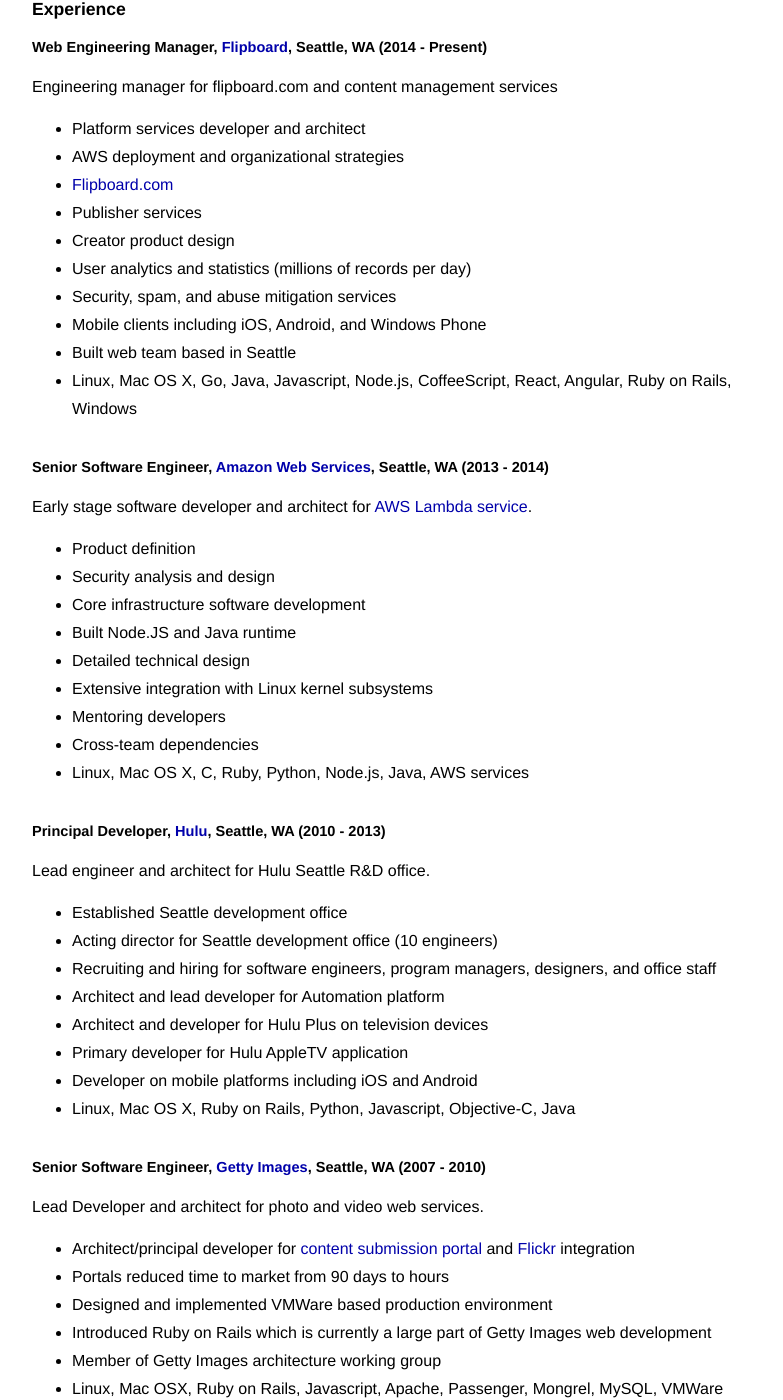
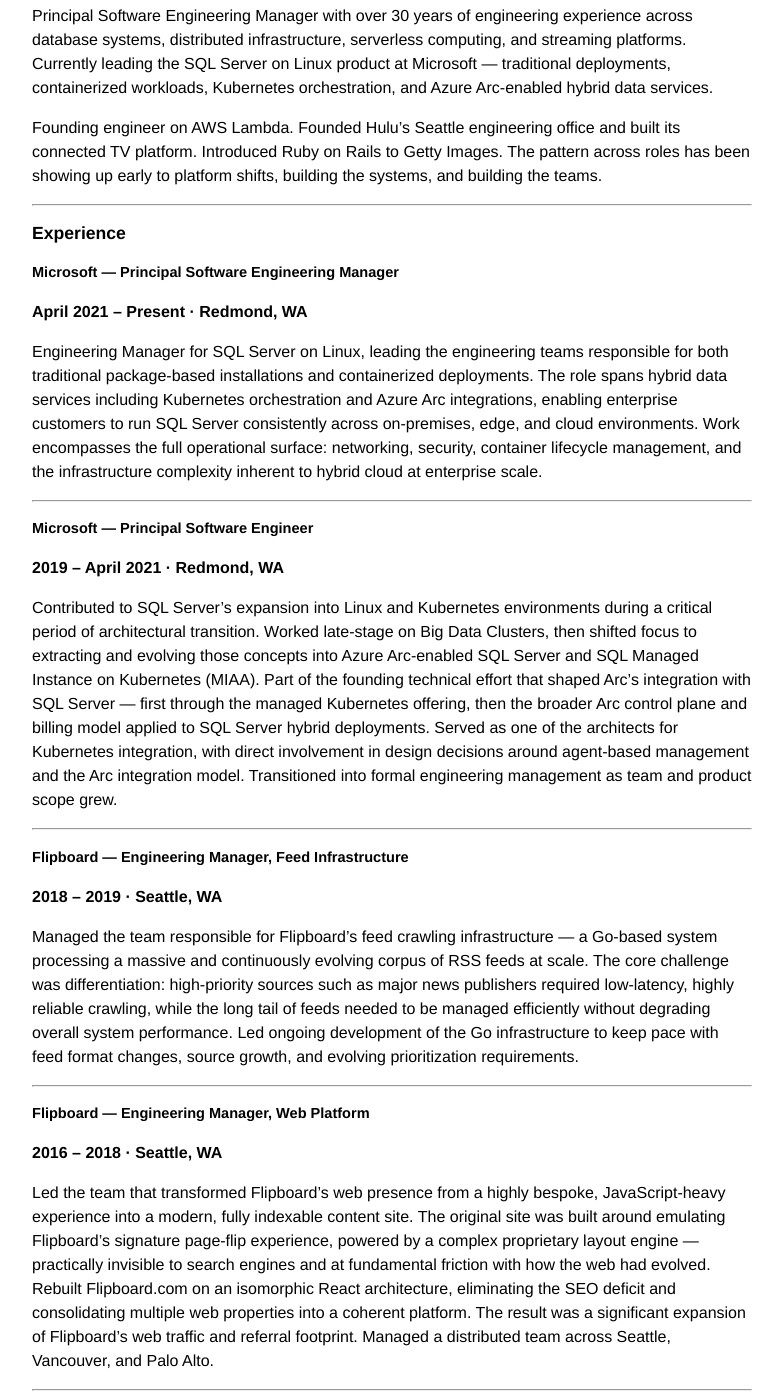
Before and after one commit to ascarter/ascarter.github.io, a Jekyll site: the page built from resume.md, in a window 1280 px wide and 1400 px high, scrolled down 277 px. Shown: the whole window, without its empty margins (248-1031 px from the left). Built offline with Jekyll 4.4.1, drawn with Linux system fonts in a browser that asks for light colours; our own code applies the rules of GitHub Pages for plain Markdown files; some of the changed text lies outside the part shown.

Commit message:
Updated resume 2026

```diff
--- a/resume.md
+++ b/resume.md
@@ -1,166 +1,128 @@
----
-layout: singlepage
-title: Andrew Carter
+# Andrew Carter
+
+[ascarter.dev](https://ascarter.dev) · [linkedin.com/in/ascarter70](https://linkedin.com/in/ascarter70) · [github.com/ascarter](https://github.com/ascarter)
+Snoqualmie, Washington
+
 ---
 
-# Andrew Carter
+## Summary
 
-*Snoqualmie, WA USA*
+Principal Software Engineering Manager with over 30 years of engineering experience across database systems, distributed infrastructure, serverless computing, and streaming platforms. Currently leading the SQL Server on Linux product at Microsoft — traditional deployments, containerized workloads, Kubernetes orchestration, and Azure Arc-enabled hybrid data services.
 
-[ascarter.dev][1]
-[github.com/ascarter][2]
+Founding engineer on AWS Lambda. Founded Hulu's Seattle engineering office and built its connected TV platform. Introduced Ruby on Rails to Getty Images. The pattern across roles has been showing up early to platform shifts, building the systems, and building the teams.
 
-> Experienced Engineering Manager with a history of working in the online media industry. Skilled in mobile applications, application servers, web applications, and cloud development.
+---
 
 ## Experience
 
-### Web Engineering Manager, [Flipboard][3], Seattle, WA (2014 - Present)
+### Microsoft — Principal Software Engineering Manager
+**April 2021 – Present · Redmond, WA**
 
-Engineering manager for flipboard.com and content management services
+Engineering Manager for SQL Server on Linux, leading the engineering teams responsible for both traditional package-based installations and containerized deployments. The role spans hybrid data services including Kubernetes orchestration and Azure Arc integrations, enabling enterprise customers to run SQL Server consistently across on-premises, edge, and cloud environments. Work encompasses the full operational surface: networking, security, container lifecycle management, and the infrastructure complexity inherent to hybrid cloud at enterprise scale.
 
-* Platform services developer and architect
-* AWS deployment and organizational strategies
-* [Flipboard.com][4]
-* Publisher services
-* Creator product design
-* User analytics and statistics (millions of records per day)
-* Security, spam, and abuse mitigation services
-* Mobile clients including iOS, Android, and Windows Phone
-* Built web team based in Seattle
-* Linux, Mac OS X, Go, Java, Javascript, Node.js, CoffeeScript, React, Angular, Ruby on Rails, Windows
+---
 
+### Microsoft — Principal Software Engineer
+**2019 – April 2021 · Redmond, WA**
 
-### Senior Software Engineer, [Amazon Web Services][5], Seattle, WA (2013 - 2014)
+Contributed to SQL Server's expansion into Linux and Kubernetes environments during a critical period of architectural transition. Worked late-stage on Big Data Clusters, then shifted focus to extracting and evolving those concepts into Azure Arc-enabled SQL Server and SQL Managed Instance on Kubernetes (MIAA). Part of the founding technical effort that shaped Arc's integration with SQL Server — first through the managed Kubernetes offering, then the broader Arc control plane and billing model applied to SQL Server hybrid deployments. Served as one of the architects for Kubernetes integration, with direct involvement in design decisions around agent-based management and the Arc integration model. Transitioned into formal engineering management as team and product scope grew.
 
-Early stage software developer and architect for [AWS Lambda service][6].
+---
 
-* Product definition
-* Security analysis and design
-* Core infrastructure software development
-* Built Node.JS and Java runtime
-* Detailed technical design
-* Extensive integration with Linux kernel subsystems
-* Mentoring developers
-* Cross-team dependencies
-* Linux, Mac OS X, C, Ruby, Python, Node.js, Java, AWS services
+### Flipboard — Engineering Manager, Feed Infrastructure
+**2018 – 2019 · Seattle, WA**
 
+Managed the team responsible for Flipboard's feed crawling infrastructure — a Go-based system processing a massive and continuously evolving corpus of RSS feeds at scale. The core challenge was differentiation: high-priority sources such as major news publishers required low-latency, highly reliable crawling, while the long tail of feeds needed to be managed efficiently without degrading overall system performance. Led ongoing development of the Go infrastructure to keep pace with feed format changes, source growth, and evolving prioritization requirements.
 
-### Principal Developer, [Hulu][7], Seattle, WA (2010 - 2013)
+---
 
-Lead engineer and architect for Hulu Seattle R&D office.
+### Flipboard — Engineering Manager, Web Platform
+**2016 – 2018 · Seattle, WA**
 
-* Established Seattle development office
-* Acting director for Seattle development office (10 engineers)
-* Recruiting and hiring for software engineers, program managers, designers, and office staff
-* Architect and lead developer for Automation platform
-* Architect and developer for Hulu Plus on television devices
-* Primary developer for Hulu AppleTV application
-* Developer on mobile platforms including iOS and Android
-* Linux, Mac OS X, Ruby on Rails, Python, Javascript, Objective-C, Java
+Led the team that transformed Flipboard's web presence from a highly bespoke, JavaScript-heavy experience into a modern, fully indexable content site. The original site was built around emulating Flipboard's signature page-flip experience, powered by a complex proprietary layout engine — practically invisible to search engines and at fundamental friction with how the web had evolved. Rebuilt Flipboard.com on an isomorphic React architecture, eliminating the SEO deficit and consolidating multiple web properties into a coherent platform. The result was a significant expansion of Flipboard's web traffic and referral footprint. Managed a distributed team across Seattle, Vancouver, and Palo Alto.
 
-### Senior Software Engineer, [Getty Images][8], Seattle, WA (2007 - 2010)
+---
 
-Lead Developer and architect for photo and video web services.
+### Flipboard — Senior Software Engineer
+**2014 – 2016 · Seattle, WA**
 
-* Architect/principal developer for [content submission portal][9] and [Flickr][10] integration
-* Portals reduced time to market from 90 days to hours
-* Designed and implemented VMWare based production environment
-* Introduced Ruby on Rails which is currently a large part of Getty Images web development
-* Member of Getty Images architecture working group
-* Linux, Mac OSX, Ruby on Rails, Javascript, Apache, Passenger, Mongrel, MySQL, VMWare
+Worked on publisher tools, analytics, and content quality systems spanning internal operations and external-facing publisher relationships. Built a unified internal tool platform that consolidated dozens of fragmented, ad-hoc backend utilities into a coherent system with shared code, consistent conventions, and centralized search. Also contributed to content quality systems responsible for filtering spam, unsafe content, and policy-violating material from the feed corpus.
 
+---
 
-### Director, RogueSheep, Seattle, WA (2007)
+### Amazon Web Services — Senior Software Engineer
+**2013 – 2014 · Seattle, WA**
 
-Server and web technology director
+Joined the Lambda team prior to public launch as a founding engineer on what would become AWS's serverless compute platform. Designed and implemented the Node.js runtime from scratch — the first language runtime the team shipped. Contributed to the core execution engine across its full scope: sandboxing model, invocation architecture, and container management layer.
 
-* Content workflow management system utilizing Adobe InDesign Server
-* Mac OS X, Cocoa, Carbon, C, C++, Objective-C, Ruby on Rails, Javascript
+---
 
+### Hulu — Principal Engineer
+**2012 – 2013 · Seattle, WA**
 
-### Software Developer/Architect, Jobster, Seattle, WA (2006 - 2007)
+Transitioned to an individual contributor role to continue development of the connected TV platform. Extended the device portfolio into new platforms including Nintendo and Xbox, building on the service layer and client architecture established during the prior period.
 
-* Performance and scale lead
-* Architect for Jobster Web Services using REST and XML/JSON formats
-* Backend services for recruiting, bulk mail, and social network
-* Database tuning and scaling modifications
-* Linux, Java, Ruby on Rails, Oracle, MySQL
+---
 
+### Hulu — Engineering Manager
+**2010 – 2012 · Seattle, WA**
 
-### Web Services Development Manager, Pure Networks, Seattle, WA (2005 - 2006)
+Founded Hulu's Seattle engineering office, recruited the initial team, and established the development operation that grew to roughly 10 engineers coordinating with the Los Angeles headquarters. Led the team responsible for Hulu's connected TV and streaming device platform — building the service layer and device clients that brought Hulu to non-web platforms during the first generation of the streaming device ecosystem. Worked directly with Apple to develop the Hulu AppleTV application, one of the earliest third-party integrations on the platform before Apple had published a public SDK. That collaboration was by invitation and the technical requirements the team surfaced directly influenced capabilities Apple subsequently built into the platform.
 
-Development manager for Pure Networks online services
+---
 
-* Managed team of five software developers
-* Managed cross-team dependencies with operations and client applications teams
-* Data center and service topologies
-* Released Network Magic 2.0 and 3.0
-* Windows, Mac OS X, Linux, Java, PHP, Tomcat, Hibernate, MySQL, Objective-C, C
+### Getty Images — Senior Software Engineer
+**2007 – 2010 · Seattle, WA**
 
+Introduced Ruby on Rails to Getty Images, leading a team of five to build the company's first Rails application — a web-based contributor upload portal that replaced a physical media submission workflow (photographers previously shipped images on physical CDs). The platform served Getty's global professional contributor base and fed directly into the broader content pipeline. Also partnered with the operations team to pioneer a Linux and VMware-based production infrastructure for Rails, and contributed to a Flickr partnership that enabled Flickr photographers to license images through Getty as stock photography began disrupting traditional agency models.
 
-### Senior Software Engineer, SourceLabs, Seattle, WA (2005)
+---
 
-* Wrote SourceLabs CERT7 methodology statement
-* Designed and implemented certification protocols
-* Implemented certification frameworks including automation, database services, and web interfaces
-* Analysis of open source projects and stacks
-* Java, C, Python, PHP
+### Jobster — Software Developer
+**2006 – 2007 · Seattle, WA**
 
+Worked on one of the early entrants in social recruiting alongside Monster and LinkedIn. Applied a database engineering background to Rails application development at a time when database conventions for the framework were still being established. Built REST web services for internal recruiting workflows and contributed to early Facebook integrations as social graph concepts were being applied to professional networking.
 
-### Software Design Engineer, [Microsoft][11], Redmond, WA (1995 - 2005)
+---
 
-Over ten years of service on several different products as software engineer.
+### Pure Networks — Web Services Development Manager
+**2005 – 2006 · Seattle, WA**
 
-* Xbox Live (2004- 2005) - Real time statistics including True Skill rating system
-* SQL Server (2001-2004) - Senior developer on replication team including Oracle integration
-* bCentral (2000-2001)   - Small business web portal, real time messaging
-* SQL Server (1998-2000) - Interfaces team for ODBC, OLEDB, BCP
-* SQL Server (1995-1998) - Lead SDE/T for query processor testing team with 4 direct reports
-* Windows, C, C++, C#, .NET, SQL
+Managed a team of five building the online services layer for Network Magic, a consumer home networking product with visual network mapping, device discovery, NAT traversal, and resource sharing — capabilities that would later become standard in consumer mesh networking and enterprise network management. Cisco subsequently acquired the company. Shipped Network Magic 2.0 and 3.0.
 
+---
 
-### Staff Consultant, Andersen Consulting, Seattle, WA (1994 - 1995)
+### Microsoft — Software Design Engineer (Multiple Roles)
+**1992 – 2005 · Redmond, WA**
 
-* Real-time billing application for McCaw Cellular/AT&T Wireless
-* C, C++, SQL, NeXTSTEP, HP-UX
+Over a decade at Microsoft across SQL Server, Xbox Live, and bCentral:
 
+- **Xbox Live (2004–2005):** Implemented the service layer that productized the TrueSkill rating algorithm from Microsoft Research Cambridge into a real-time skill ranking system at Xbox Live scale.
+- **SQL Server Replication (2001–2004):** Built heterogeneous database replication as a key shipping feature, including a full Oracle-targeted version of BCP — one of the first times SQL Server shipped a full foreign database interface. Foreshadowed what became PolyBase.
+- **bCentral (2000–2001):** Part of the team assimilating Microsoft's acquisition of bCentral from Oracle. Wrote Oracle migration scripts that directly informed the subsequent replication work.
+- **SQL Server Drivers (1998–2000):** Worked on ODBC and OLEDB drivers and took primary ownership of the BCP bulk copy utility — improving performance, reliability, and correctness.
+- **SQL Server QA (1995–1998):** Led a team of five building test automation for the SQL Server query processor, replacing manual processes at a time when automated testing was not yet standard practice.
+- **Excel (1992–1994):** Started in product support for Mac Excel, moved into testing on Mac and Windows with a focus on OLE embedding and cross-application integration.
 
-### Intern, Microsoft, Redmond, WA (1992 - 1994)
+---
 
-* Macintosh Excel product support and test engineer
+### Accenture — Staff Consultant
+**1994 – 1995 · Seattle, WA**
 
+Built real-time billing systems for McCaw Cellular (later AT&T Wireless), handling high-volume transaction processing for one of the largest cellular networks in the country.
+
+---
 
 ## Education
 
-* Bachelor of Science Electrical Engineering, *University of Washington, Seattle, WA (1994)*
-* Game Development Certification, *University of Washington Extension, Bellevue, WA (2004)*
+**University of Washington** — B.S., Electrical Engineering (1989–1994)
+**University of Washington** — Certificate, Game Programming (2004)
 
-## Awards
+---
 
-* Microsoft Ten Year Service Award (2004), *Microsoft, Redmond, WA*
-* Dean's List for High Scholarship (1990, 1994), *University of Washington, Seattle, WA*
-* Undergraduate Merit Scholar (1989), *University of Washington, Seattle, WA*
+## Technologies
 
-## Organizations
-
-### Seattle Xcoders (2004-present)
-
-* Co-organizer for [Seattle Xcoders][12]
-* Designed and manage web site [http://seattlexcoders.org][13]
-
-[PDF][14]
-
-[1]:	http://ascarter.dev
-[2]:	https://github.com/ascarter
-[3]:	https://about.flipboard.com
-[4]:	http://flipboard.com
-[5]:	http://aws.amazon.com
-[6]:	http://aws.amazon.com/lambda/
-[7]:	http://www.hulu.com/about
-[8]:	http://company.gettyimages.com
-[9]:	https://contribute.gettyimages.com/producer/login
-[10]:	https://www.flickr.com
-[11]:	http://www.microsoft.com/en-us/about
-[12]:	http://www.meetup.com/xcoders/
-[13]:	http://seattlexcoders.org
-[14]:	/AndrewCarterResume.pdf
+**Languages:** Go, Rust, Ruby, Python, C/C++, SQL, JavaScript
+**Infrastructure:** Kubernetes, Docker, Azure Arc, Azure, AWS
+**Databases:** SQL Server, PostgreSQL, replication, hybrid cloud data services
+**Platforms:** Linux, macOS, Windows, iOS
```
Also changed, not shown: 1 other file.
